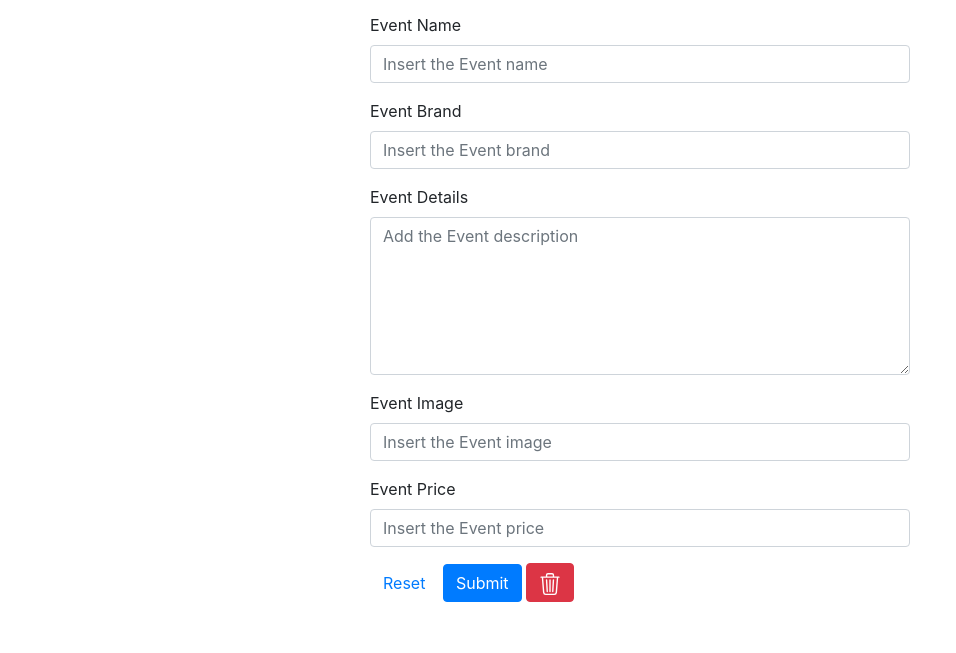
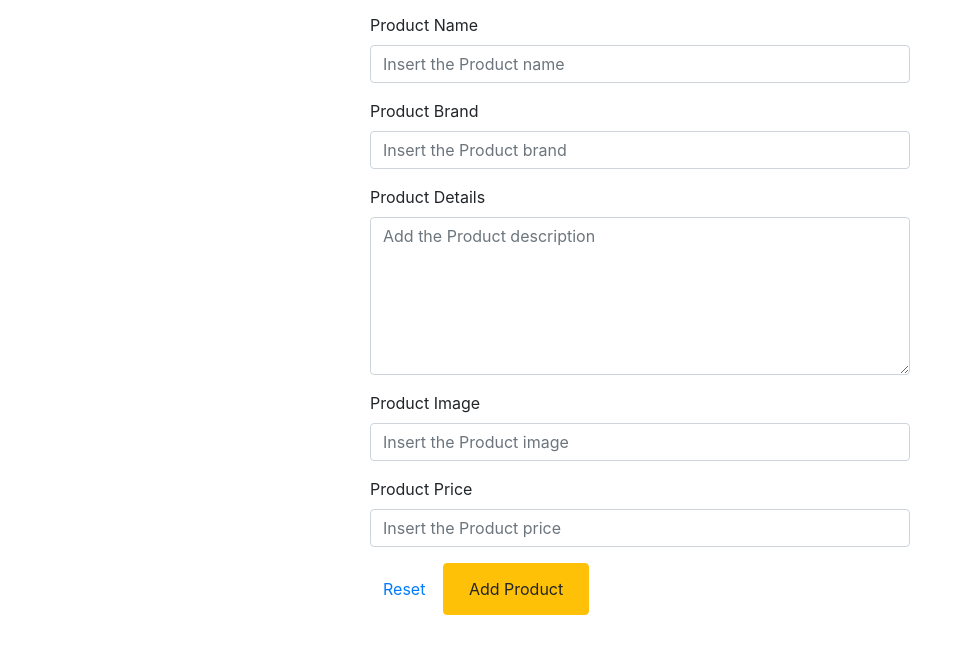
Before and after one commit to Nic-DC/Learning_REST-and-CRUD, a plain HTML site: page backoffice.html in a window 1280 px wide. Shown: the part 145-798 px from the top of the page, without its empty margins (0-956 px from the left). Drawn offline with nearby package versions, Linux system fonts and the light colour scheme.

Commit message:
solved - could do with more styling

```diff
--- a/backoffice.html
+++ b/backoffice.html
@@ -49,77 +49,77 @@
           <h2 class="mt-5 mb-3">Backoffice</h2>
           <form onsubmit="handleSubmit(event)">
             <div class="form-group">
-              <label for="name">Event Name</label>
+              <label for="name">Product Name</label>
               <input
                 type="text"
                 class="form-control"
                 id="name"
                 aria-describedby="name input"
-                placeholder="Insert the Event name"
+                placeholder="Insert the Product name"
                 required
               />
               <!-- <small id="emailHelp" class="form-text text-muted">We'll never share your email with anyone
                             else.</small> -->
             </div>
             <div class="form-group">
-              <label for="brand">Event Brand</label>
+              <label for="brand">Product Brand</label>
               <input
                 type="text"
                 class="form-control"
                 id="brand"
                 aria-describedby="brand input"
-                placeholder="Insert the Event brand"
+                placeholder="Insert the Product brand"
                 required
               />
             </div>
             <div class="form-group">
-              <label for="description">Event Details</label>
+              <label for="description">Product Details</label>
               <textarea
                 class="form-control"
                 name="description"
                 id="description"
                 rows="6"
-                placeholder="Add the Event description"
+                placeholder="Add the Product description"
                 required
               ></textarea>
             </div>
             <div class="form-group">
-              <label for="image">Event Image</label>
+              <label for="image">Product Image</label>
               <input
                 type="url"
                 class="form-control"
                 id="image"
                 aria-describedby="iamgeUrl input"
-                placeholder="Insert the Event image"
+                placeholder="Insert the Product image"
                 required
               />
             </div>
             <div class="form-group">
-              <label for="price">Event Price</label>
+              <label for="price">Product Price</label>
               <input
                 type="number"
                 class="form-control"
                 id="price"
                 aria-describedby="price input"
-                placeholder="Insert the Event price"
+                placeholder="Insert the Product price"
                 required
               />
             </div>
 
             <button type="reset" class="btn btn-link">Reset</button>
-            <button type="button" class="btn btn-primary" onclick="handleSubmit(event)">
+            <button type="button" class="btn btn-warning">
               <span class="spinner-border spinner-border-sm d-none" role="status" aria-hidden="true"></span>
-              Submit
+              <!-- Submit -->
             </button>
 
             <!-- THIS BUTTON IS TYPE "submit" SO IT WOULD WORK JUST AS IT IS, LIKE THE ABOVE Submit button -->
             <!-- <button type="submit" class="btn btn-primary">
-              <span class="spinner-border spinner-border-sm d-none" role="status" aria-hidden="true"></span>
+              <span  role="status" aria-hidden="true"></span>
               Submit
             </button> -->
 
             <!-- <button type="button" class="btn btn-danger d-none" onclick="handleDelete()"></button> -->
-            <button type="button" class="btn btn-danger" onclick="handleDelete()">
+            <button type="button" class="btn btn-danger d-none" onclick="handleDelete()">
               <svg
                 xmlns="http://www.w3.org/2000/svg"
                 width="22"
@@ -165,6 +165,20 @@
         : "https://striveschool-api.herokuapp.com/api/product/";
       const method = productId ? "PUT" : "POST";
 
+      // We change the CTA on the "submit" button
+      const submitBtn = document.querySelector(".btn-warning");
+      if (productId) {
+        submitBtn.innerHTML = `<button class="btn btn-warning" onclick="handleSubmit(event)">
+              <span role="status" aria-hidden="true"></span>
+              Edit Product
+            </button>`;
+      } else {
+        submitBtn.innerHTML = `<button type="button" class="btn btn-warning" onclick="handleSubmit(event)">
+              <span class="spinner-border spinner-border-sm d-none" role="status" aria-hidden="true"></span>
+              Add Product
+            </button>`;
+      }
+
       window.onload = async () => {
         if (productId) {
           const response = await fetch(endpoint, options);
@@ -179,7 +193,7 @@
           document.getElementById("image").value = imageUrl;
           document.getElementById("price").value = price;
 
-          // const deleteBtn = document.querySelector(".btn-danger").classList.remove("d-none");
+          const deleteBtn = document.querySelector(".btn-danger").classList.remove("d-none");
         }
       };
 
@@ -194,7 +208,8 @@
 
       // POST or PUT
       const handleSubmit = async (event) => {
-        console.log(event);
+        // the "Submit" button
+        console.log(event.target.innerText);
         event.preventDefault();
         isLoading(true);
         console.log("HEY FORM GOT SUBMITTED");
@@ -208,6 +223,7 @@
             price: document.getElementById("price").value,
           };
 
+          // based on the method, we either POST of PUT
           const response = await fetch(endpoint, {
             method: method,
             body: JSON.stringify(myProduct),
```
Also changed, not shown: details.html (+1 -1 lines), index.html (+1 -1 lines).
